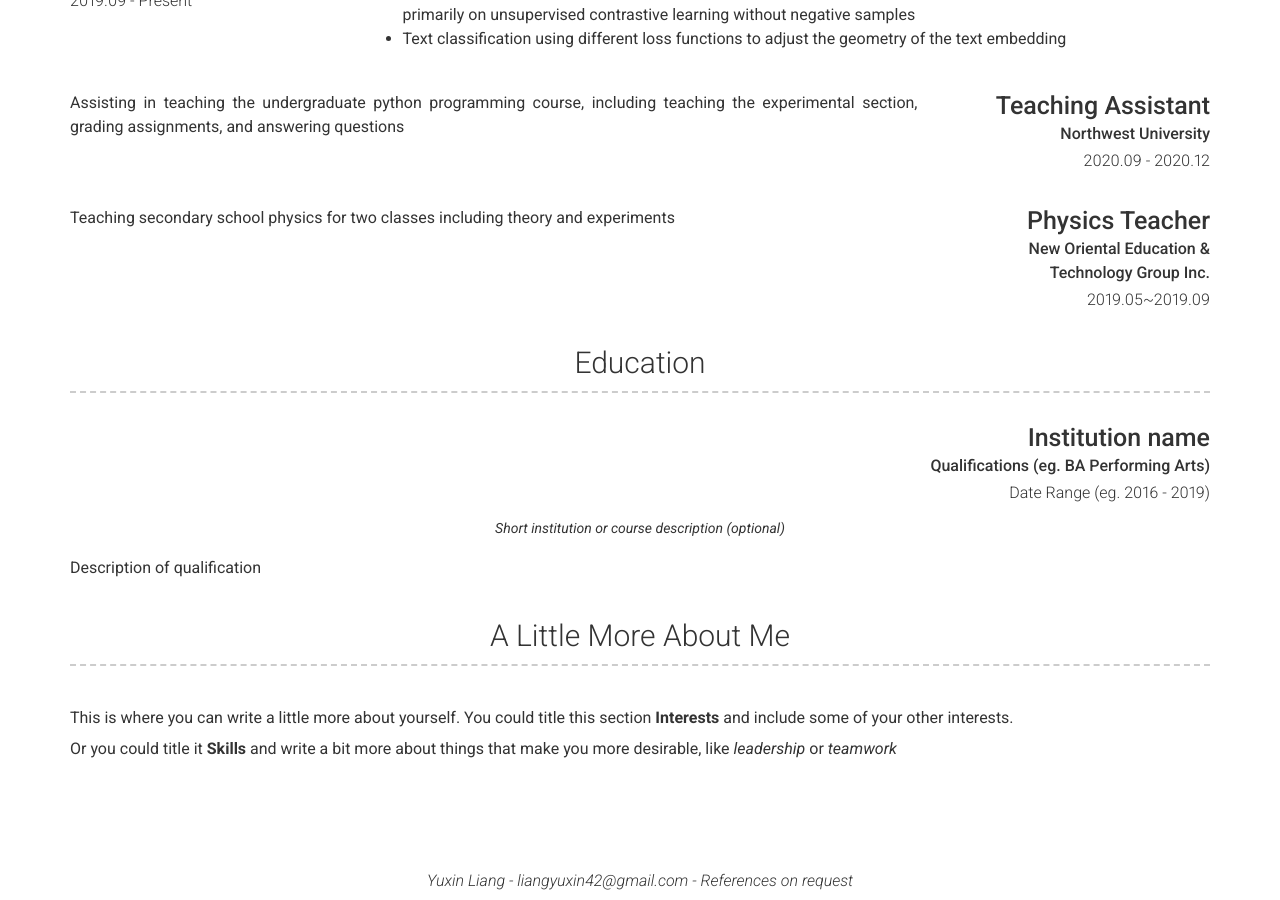
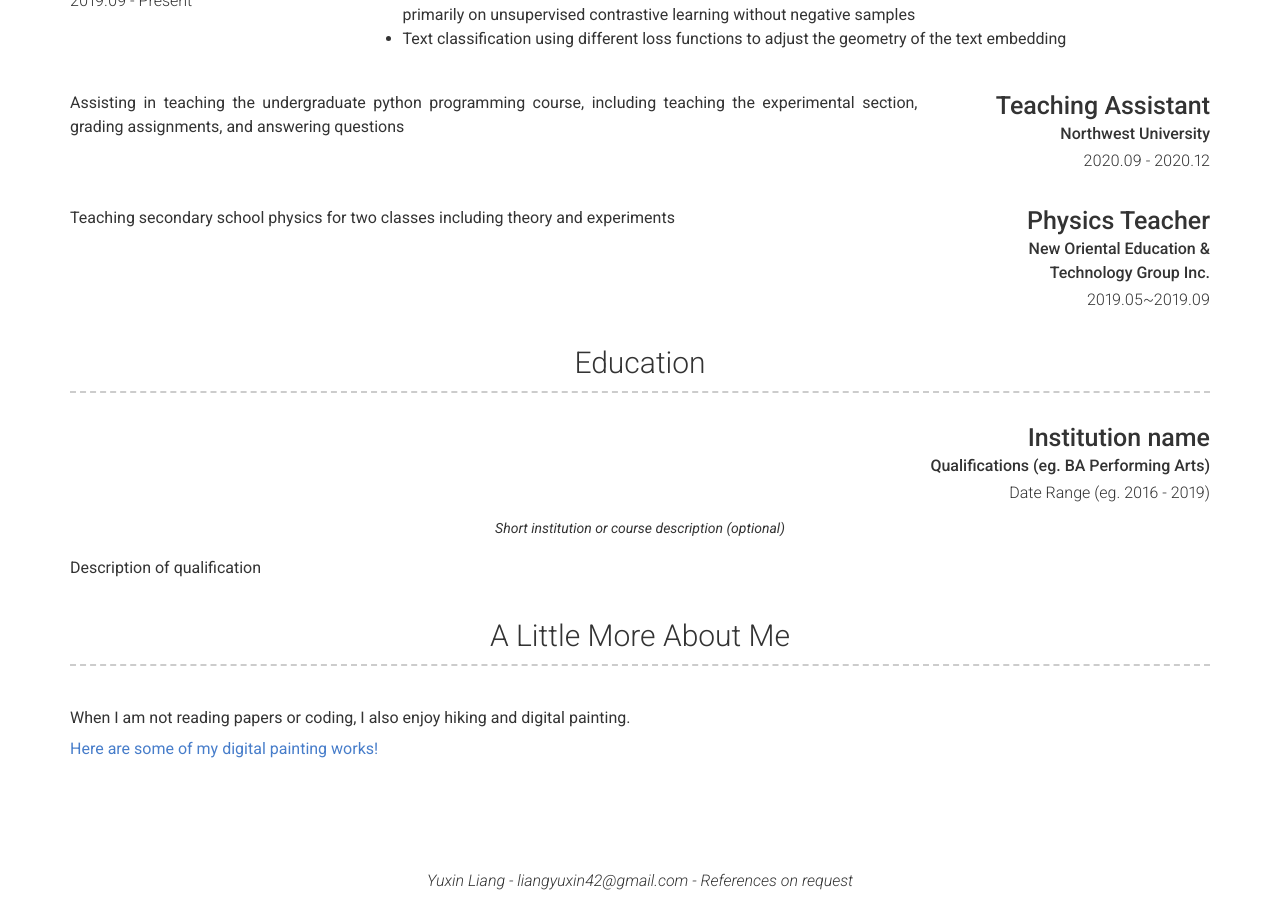
Before and after one commit to liangyuxin42/resume, a Jekyll site: the page built from index.md, in a window 1280 px wide and 900 px high, scrolled down 1327 px. Built offline with Jekyll 4.4.1, drawn with Linux system fonts in a browser that asks for light colours; nearby versions of some CDN libraries.

Commit message:
Update _config.yml

```diff
--- a/_config.yml
+++ b/_config.yml
@@ -145,9 +145,9 @@ content:
   - title: A Little More About Me
     layout: text
     content: | # this will include new lines to allow paragraphs
-      This is where you can write a little more about yourself. You could title this section **Interests** and include some of your other interests.
+      When I am not reading papers or coding, I also enjoy hiking and digital painting.
 
-      Or you could title it **Skills** and write a bit more about things that make you more desirable, like *leadership* or *teamwork*
+      <a href="https://liangyuxin42.github.io/gallery/index.html">Here are some of my digital painting works!</a>
 
 # Footer
 footer_show_references: true
```
